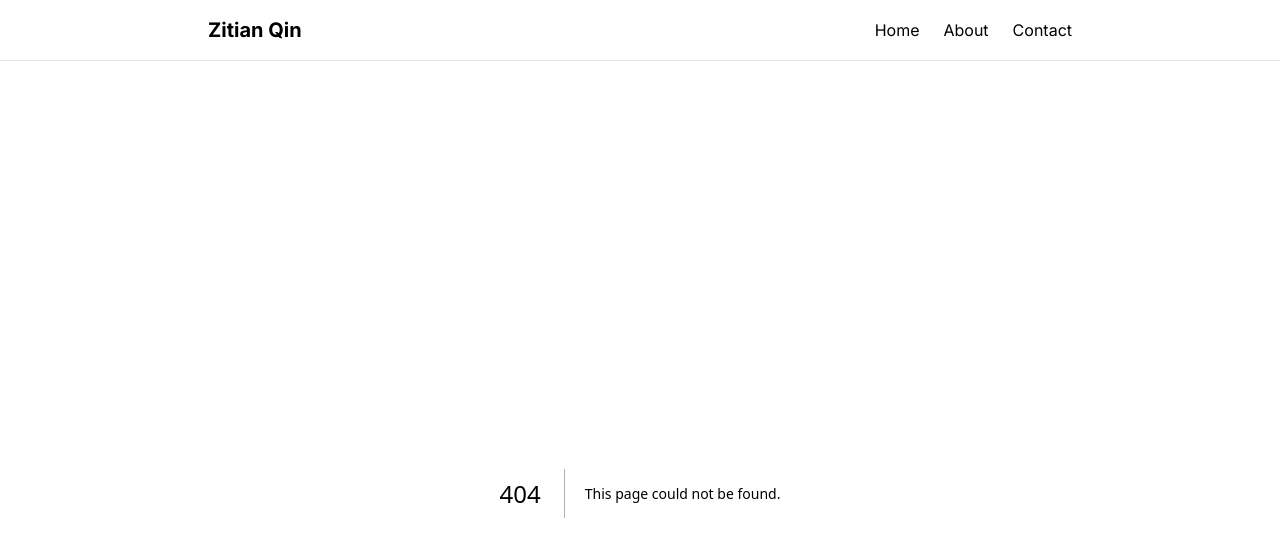
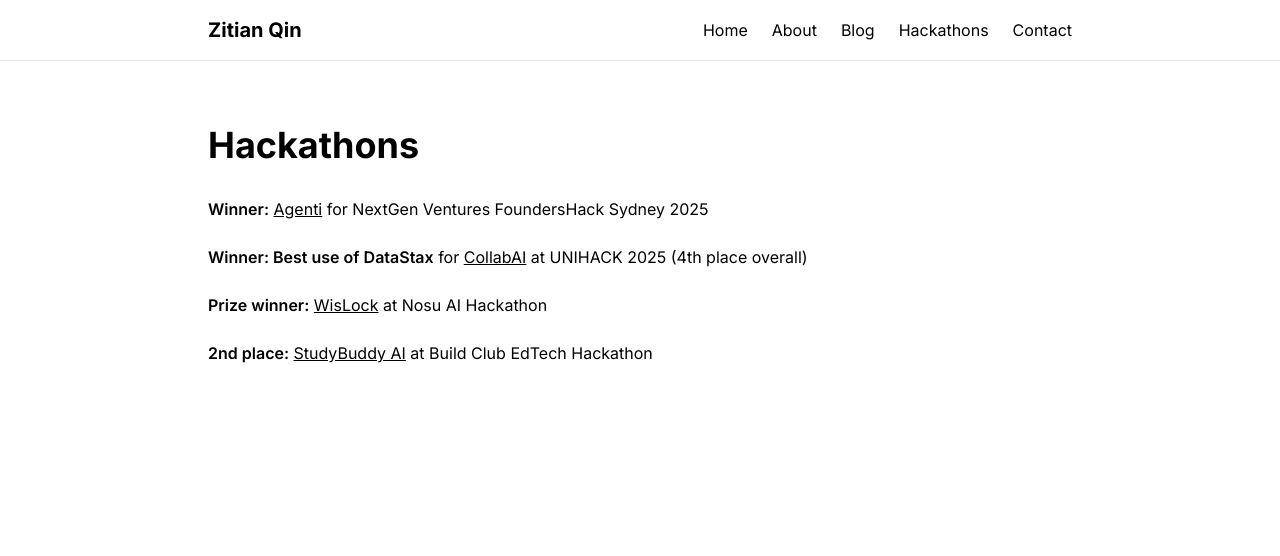
Before and after one commit to zitianqin/zitianqin.github.io, a Next.js app: page /hackathons in a window 1280 px wide. Before the commit this address had no page. Shown: the top 556 px of the page. Built offline with nearby package versions, Linux system fonts and the light colour scheme.

Commit message:
Add hackathons page

```diff
--- /dev/null
+++ b/src/app/blog/next-steps/page.tsx
@@ -0,0 +1,16 @@
+export default function BlogPost() {
+  return (
+    <article className="max-w-4xl mx-auto px-4 py-8">
+      <h1 className="text-4xl font-bold mb-4">Next Steps</h1>
+      <div className="text-gray-600 mb-8">
+        <time>July 4, 2025</time>
+      </div>
+      <div className="prose dark:prose-invert">
+        <h2>Part 1: Looking Back</h2>
+        <p>Hi</p>
+        <h2>Part 2: Looking Forward</h2>
+        <p>Hi</p>
+      </div>
+    </article>
+  );
+}
--- a/src/app/blog/page.tsx
+++ b/src/app/blog/page.tsx
@@ -9,24 +9,37 @@
       excerpt:
         "Exploring the connections between dreams, coincidences, and patterns in our daily lives.",
     },
+    {
+      slug: "next-steps",
+      title: "Next Steps",
+      date: "July 4, 2025",
+      excerpt:
+        "Reflecting on my journey and looking into where I want to go from here.",
+    },
   ];
 
   return (
+    // <div className="max-w-4xl mx-auto px-4 py-8">
+    //   <h1 className="text-4xl font-bold mb-8">Blog Posts</h1>
+    //   <div className="space-y-6">
+    //     {posts.map((post) => (
+    //       <article
+    //         key={post.slug}
+    //         className="border rounded-lg p-6 hover:shadow-lg transition-shadow"
+    //       >
+    //         <Link href={`/blog/${post.slug}`}>
+    //           <h2 className="text-2xl font-semibold mb-2">{post.title}</h2>
+    //           <p className="text-gray-600 mb-2">{post.date}</p>
+    //           <p className="text-gray-600">{post.excerpt}</p>
+    //         </Link>
+    //       </article>
+    //     ))}
+    //   </div>
+    // </div>
     <div className="max-w-4xl mx-auto px-4 py-8">
       <h1 className="text-4xl font-bold mb-8">Blog Posts</h1>
       <div className="space-y-6">
-        {posts.map((post) => (
-          <article
-            key={post.slug}
-            className="border rounded-lg p-6 hover:shadow-lg transition-shadow"
-          >
-            <Link href={`/blog/${post.slug}`}>
-              <h2 className="text-2xl font-semibold mb-2">{post.title}</h2>
-              <p className="text-gray-600 mb-2">{post.date}</p>
-              <p className="text-gray-600">{post.excerpt}</p>
-            </Link>
-          </article>
-        ))}
+        <p>Page under construction</p>
       </div>
     </div>
   );
--- /dev/null
+++ b/src/app/hackathons/page.tsx
@@ -0,0 +1,56 @@
+import Link from "next/link";
+
+export default function Hackathons() {
+  return (
+    <div className="max-w-4xl mx-auto px-4 py-8">
+      <h1 className="text-4xl font-bold mb-8">Hackathons</h1>
+      <ul className="space-y-6">
+        <li>
+          <span className="font-semibold">Winner:</span>{" "}
+          <Link
+            href="https://getagenti.com"
+            className="underline"
+            target="_blank"
+          >
+            Agenti
+          </Link>{" "}
+          for NextGen Ventures FoundersHack Sydney 2025
+        </li>
+        <li>
+          <span className="font-semibold">Winner: Best use of DataStax</span>{" "}
+          for{" "}
+          <Link
+            href="https://collabai.denzeliskandar.com/"
+            className="underline"
+            target="_blank"
+          >
+            CollabAI
+          </Link>{" "}
+          at UNIHACK 2025 (4th place overall)
+        </li>
+        <li>
+          <span className="font-semibold">Prize winner:</span>{" "}
+          <Link
+            href="https://chromewebstore.google.com/detail/wislock-smart-website-blo/bicajookbbojofgpjkmlicgbfhagjnia"
+            className="underline"
+            target="_blank"
+          >
+            WisLock
+          </Link>{" "}
+          at Nosu AI Hackathon
+        </li>
+        <li>
+          <span className="font-semibold">2nd place:</span>{" "}
+          <Link
+            href="https://www.linkedin.com/posts/chris-yoo_hack-sleep-hack-repeat-just-36-hours-ugcPost-7271117053770493953-xmuk?utm_source=share&utm_medium=member_desktop&rcm=ACoAAC3GNeUBc1Q8e-1VBIL0G3DYYBb_MrdOy6M"
+            className="underline"
+            target="_blank"
+          >
+            StudyBuddy AI
+          </Link>{" "}
+          at Build Club EdTech Hackathon
+        </li>
+      </ul>
+    </div>
+  );
+}
--- a/src/app/page.tsx
+++ b/src/app/page.tsx
@@ -3,9 +3,7 @@
     <div className="max-w-4xl mx-auto px-4 py-16">
       <section className="mb-16">
         <h1 className="text-4xl font-bold mb-4">Zitian Qin</h1>
-        <p className="text-xl">
-          Software Engineer and CS Student @ UNSW
-        </p>
+        <p className="text-xl">CS Student @ UNSW</p>
       </section>
 
       <section className="mb-16">
@@ -19,7 +17,7 @@
           <ProjectCard
             title="WisLock"
             description="Smart website blocker (Hackathon Prize Winner)"
-            link="https://www.wislockapp.com"
+            link="https://chromewebstore.google.com/detail/wislock-smart-website-blo/bicajookbbojofgpjkmlicgbfhagjnia"
           />
           <ProjectCard
             title="StudyBuddy AI"
--- a/src/components/Header.tsx
+++ b/src/components/Header.tsx
@@ -60,11 +60,16 @@
                 About
               </Link>
             </li>
-            {/* <li>
+            <li>
               <Link href="/blog" className="hover:underline">
                 Blog
               </Link>
-            </li> */}
+            </li>
+            <li>
+              <Link href="/hackathons" className="hover:underline">
+                Hackathons
+              </Link>
+            </li>
             <li>
               <Link href="/contact" className="hover:underline">
                 Contact
@@ -86,11 +91,16 @@
                 About
               </Link>
             </li>
-            {/* <li>
+            <li>
               <Link href="/blog" className="block hover:underline px-4">
                 Blog
               </Link>
-            </li> */}
+            </li>
+            <li>
+              <Link href="/hackathons" className="block hover:underline px-4">
+                Hackathons
+              </Link>
+            </li>
             <li>
               <Link href="/contact" className="block hover:underline px-4">
                 Contact
```
